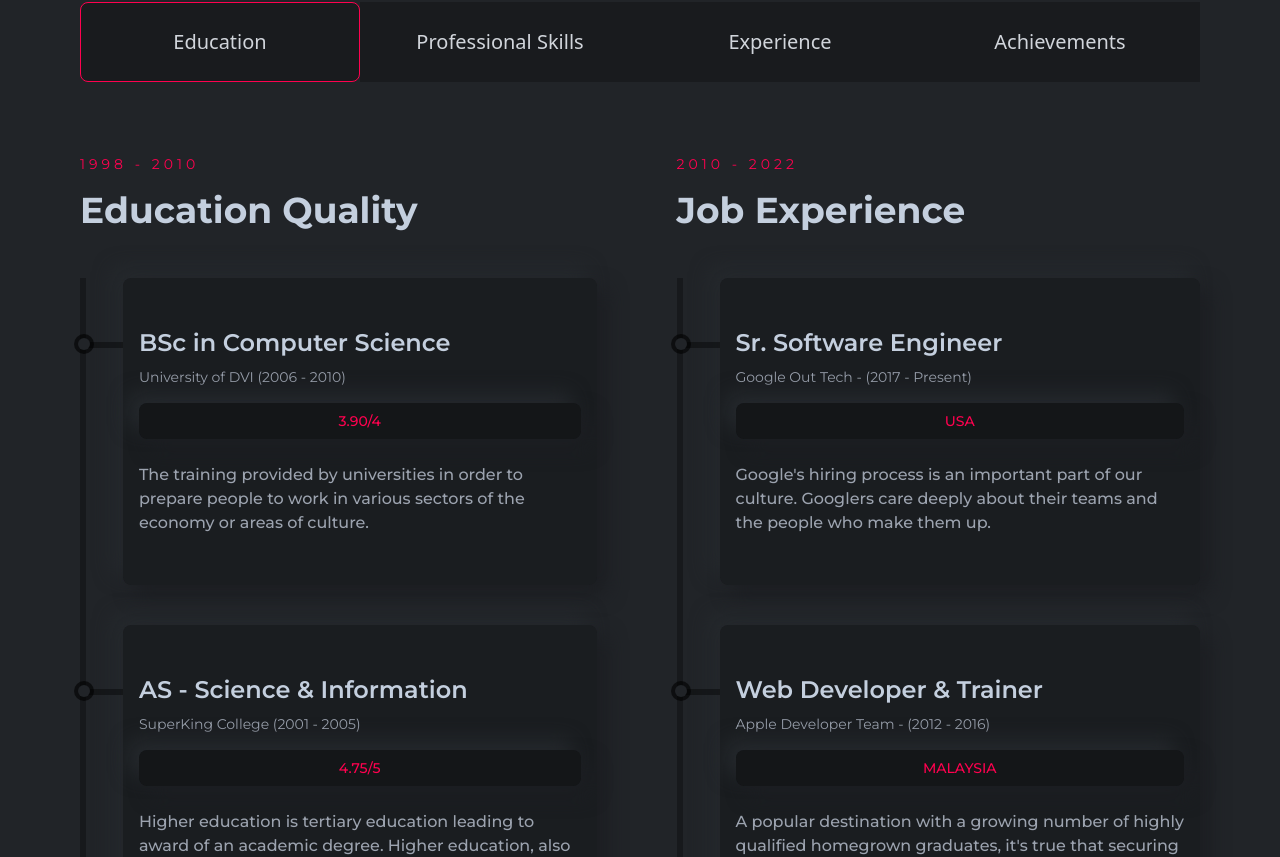
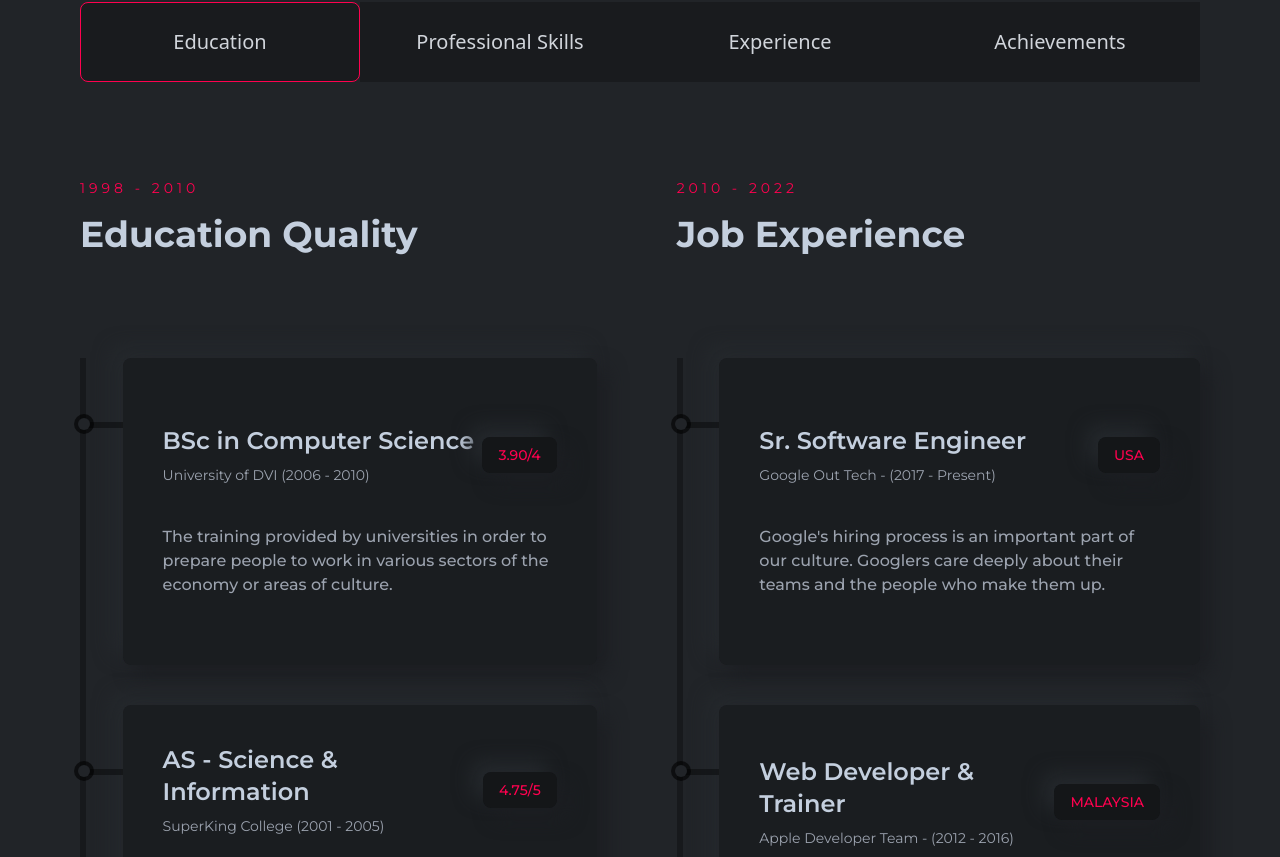
Before and after one commit to m-shehzad455/personel-portfolio, a React (Create React App) app: page / in a window 1280 px wide. Shown: the part 3493-4350 px from the top of the page. Built offline with nearby package versions, Linux system fonts and the light colour scheme.

Commit message:
update fotter

```diff
--- a/src/App.js
+++ b/src/App.js
@@ -3,6 +3,7 @@ import Banner from "./components/banner/Banner";
 import Contact from "./components/contact/Contact";
 import Features from "./components/features/Features";
 import Footer from "./components/footer/Footer";
+import FooterBottom from "./components/footer/FooterBottom";
 import Navbar from "./components/navbar/Navbar";
 import Projects from "./components/projects/Projects";
 import Resume from "./components/resume/Resume";
@@ -20,6 +21,7 @@ function App() {
       <Testimonial />
       <Contact />
       <Footer />
+      <FooterBottom />
       </div>
     </div>
   );
--- a/src/components/footer/Footer.js
+++ b/src/components/footer/Footer.js
@@ -4,7 +4,7 @@ import {logo} from "../../assets/index"
 
 const Footer = () => {
   return (
-    <div className="w-full py-20 h-auto border-b-[1px] border-b-black grid grid-cols-1 md:grid-cols-2 lgl:grid-cols-4 gap-8">
+    <div className="py-20 h-auto border-b-[1px] border-b-black grid grid-cols-4 gap-8">
       <div className="w-full h-full flex flex-col gap-8">
         <img className="w-32" src={logo} alt="logo" />
         <div className="flex gap-4">
--- a/tailwind.config.js
+++ b/tailwind.config.js
@@ -1,10 +1,18 @@
 /** @type {import('tailwindcss').Config} */
 module.exports = {
-  content: [
-    "./src/**/*.{js,jsx,ts,tsx}",
-  ],
+  content: ["./src/**/*.{js,jsx,ts,tsx}"],
   theme: {
     extend: {
+      screens:{
+        xs: "320px",
+        sm: "375px",
+        sml: "500px",
+        md: "667px",
+        mdl: "768px",
+        lg: "960px",
+        lgl: "1024px",
+        xl: "1280px",
+      },
       fontFamily: {
         bodyFont: ["Poppins", "sans-serif"],
         titleFont: ["Montserrat", "sans-serif"],
@@ -21,4 +29,4 @@ module.exports = {
     },
   },
   plugins: [],
-}
+};
```
